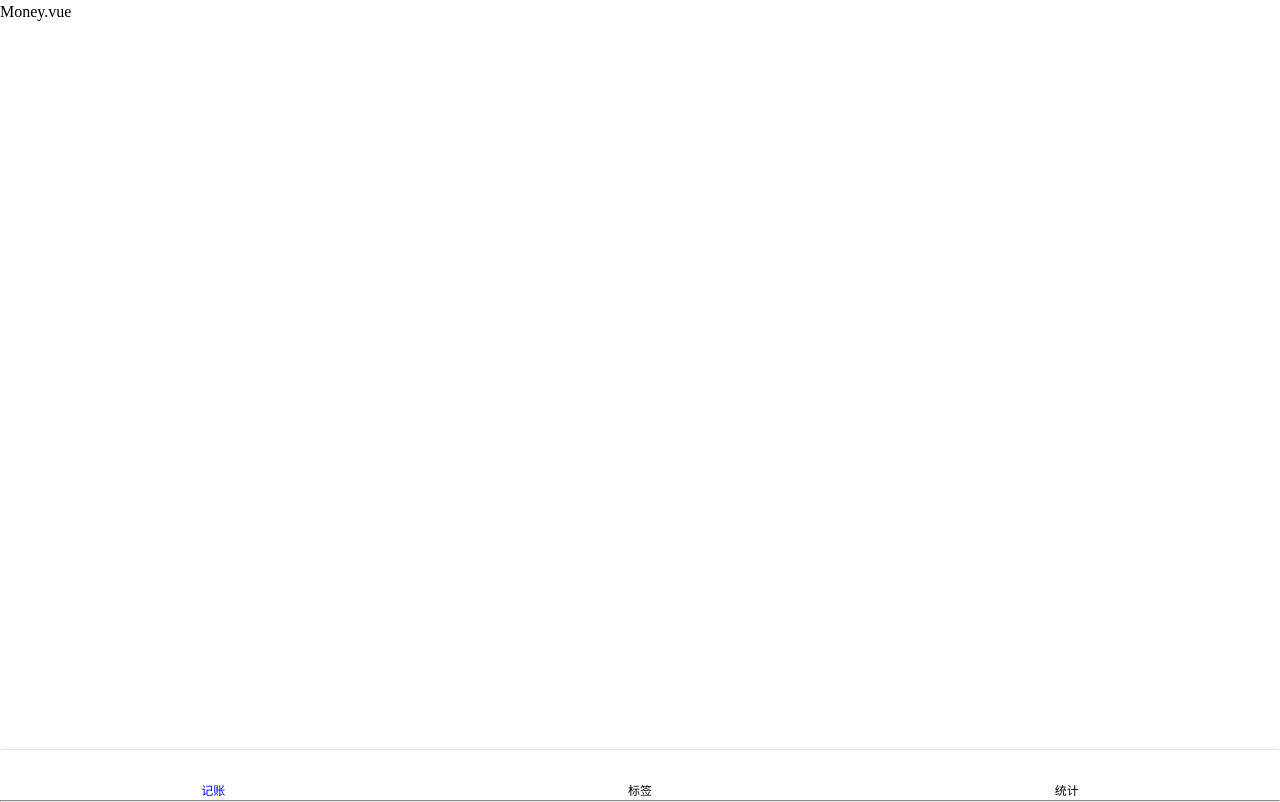
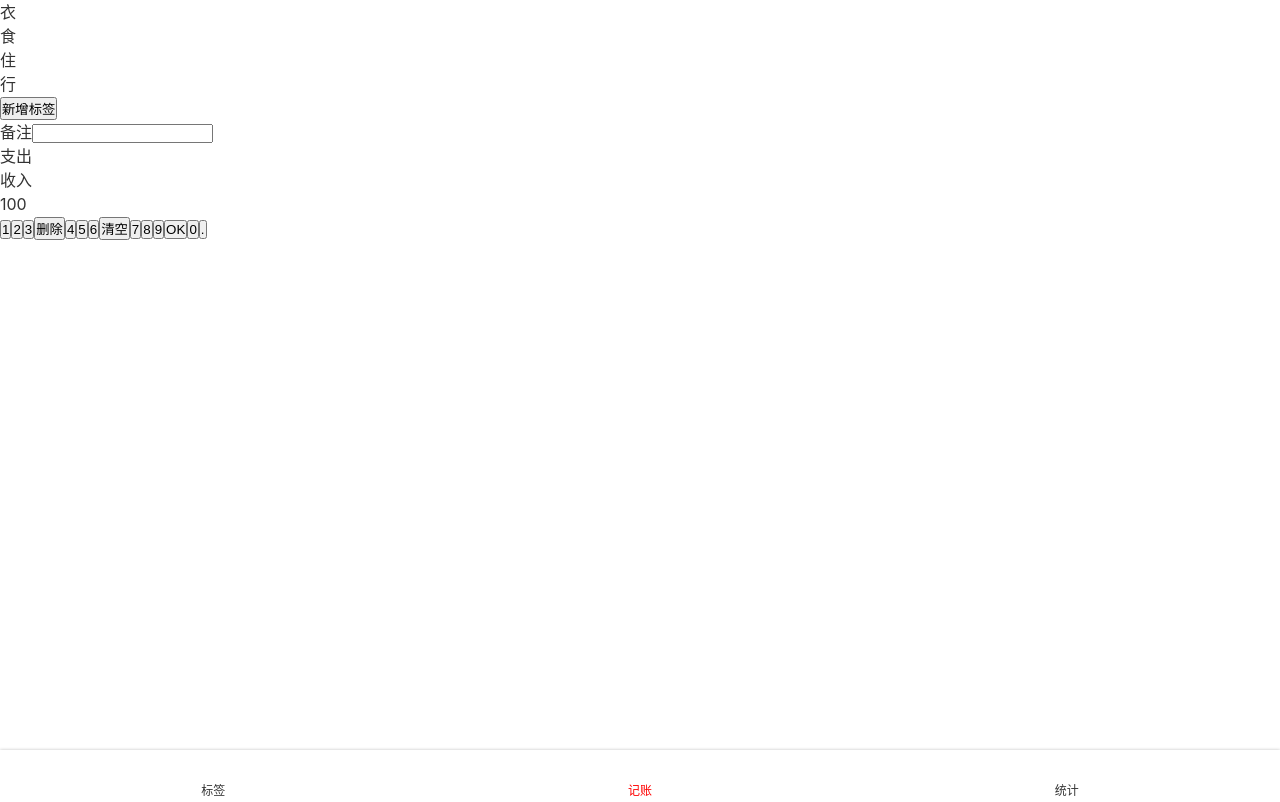
Before and after one commit to dongxiaoxing0/bills-vue, a Vue app: page /#/money in a window 1280 px wide. Built offline with nearby package versions, Linux system fonts and the light colour scheme.

Commit message:
添加Money页面的html，添加全局css reset和css全局变量

```diff
--- a/src/App.vue
+++ b/src/App.vue
@@ -1,44 +1,18 @@
 <template>
   <div id="app">
-
     <router-view></router-view>
-    <hr/>
-
   </div>
 </template>
 
 <style lang="scss">
-*{
-  margin: 0;
-  padding: 0;
-  box-sizing: border-box;
+@import "~@/assets/style/reset.scss";
+@import "~@/assets/style/helper.scss";
+
+body{
+  font-family:$font-hei;
+  line-height: 1.5;
+  -webkit-font-smoothing: antialiased;
+  -moz-osx-font-smoothing: grayscale;
+  color: #333;
 }
-body{
-  line-height: 1.5;
-}
-a{
-  text-decoration: none;
-  color: inherit;
-}
-
-// #app {
-//   font-family: Avenir, Helvetica, Arial, sans-serif;
-//   -webkit-font-smoothing: antialiased;
-//   -moz-osx-font-smoothing: grayscale;
-//   text-align: center;
-//   color: #2c3e50;
-// }
-
-// #nav {
-//   padding: 30px;
-
-//   a {
-//     font-weight: bold;
-//     color: #2c3e50;
-
-//     &.router-link-exact-active {
-//       color: #42b983;
-//     }
-//   }
-// }
 </style>
--- /dev/null
+++ b/src/assets/style/helper.scss
@@ -0,0 +1,4 @@
+$font-hei:-apple-system, "Noto Sans", "Helvetica Neue", Helvetica, "Nimbus Sans L", Arial, "Liberation Sans", "PingFang SC", "Hiragino Sans GB", "Noto Sans CJK SC", "Source Han Sans SC", "Source Han Sans CN", "Microsoft YaHei", "Wenquanyi Micro Hei", "WenQuanYi Zen Hei", "ST Heiti", SimHei, "WenQuanYi Zen Hei Sharp", sans-serif;
+$font-kai:Baskerville, Georgia, "Liberation Serif", "Kaiti SC", STKaiti, "AR PL UKai CN", "AR PL UKai HK", "AR PL UKai TW", "AR PL UKai TW MBE", "AR PL KaitiM GB", KaiTi, KaiTi_GB2312, DFKai-SB, "TW\-Kai", serif;
+$font-song: Georgia, "Nimbus Roman No9 L", "Songti SC", "Noto Serif CJK SC", "Source Han Serif SC", "Source Han Serif CN", STSong, "AR PL New Sung", "AR PL SungtiL GB", NSimSun, SimSun, "TW\-Sung", "WenQuanYi Bitmap Song", "AR PL UMing CN", "AR PL UMing HK", "AR PL UMing TW", "AR PL UMing TW MBE", PMingLiU, MingLiU, serif;
+$color-highlight:#f00;
--- /dev/null
+++ b/src/assets/style/reset.scss
@@ -0,0 +1,9 @@
+*{
+    margin: 0;
+    padding: 0;
+    box-sizing: border-box;
+  }
+  a{
+    text-decoration: none;
+    color: inherit;
+  }
--- a/src/components/Nav.vue
+++ b/src/components/Nav.vue
@@ -1,20 +1,16 @@
 <template>
     <nav>
+      <router-link to="/labels" class="item" active-class="selected">
+        <Icon name="label"></Icon>
+        <p>标签</p>
+      </router-link>
       <router-link to="/money" class="item" active-class="selected">
-      <Icon name="money"></Icon>
-      记账
+        <Icon name="money"></Icon>
+        <p>记账</p>
       </router-link>
-
-      <router-link to="/labels" class="item" active-class="selected">
-
-        <Icon name="label"></Icon>
-      标签
-      </router-link>
-
       <router-link to="/statistics" class="item" active-class="selected">
-
         <Icon name="statistics"></Icon>
-      统计
+        <p>统计</p>
       </router-link>
     </nav>
 </template>
@@ -27,6 +23,7 @@
 </script>
 
 <style lang="scss" scoped>
+@import "~@/assets/style/helper.scss";
 nav{
     display: flex;
     flex-direction: row;
@@ -44,7 +41,7 @@
             height: 32px;
         }
     > .item.selected{
-        color:blue;
+        color:$color-highlight;
     }
 }
 </style>
--- a/src/views/Labels.vue
+++ b/src/views/Labels.vue
@@ -12,6 +12,6 @@
     }
 </script>
 
-<style scoped>
+<style lang="scss" scoped>
 
 </style>
--- a/src/views/Money.vue
+++ b/src/views/Money.vue
@@ -1,7 +1,46 @@
 <template>
 <Layout>
+    <div class="tags">
+        <ul class="current">
+            <li>衣</li>
+            <li>食</li>
+            <li>住</li>
+            <li>行</li>
+        </ul>
+        <div class="new">
+            <button>新增标签</button>
+        </div>
+    </div>
     <div>
-        Money.vue
+        <label class="notes">
+            <span class="name">备注</span>
+            <input type="text">
+        </label>
+    </div>
+    <div>
+        <ul class="types">
+            <li class="selected">支出</li>
+            <li>收入</li>
+        </ul>
+    </div>
+    <div class="numberPad">
+        <div class="output">100</div>
+        <div class="buttons">
+            <button>1</button>
+            <button>2</button>
+            <button>3</button>
+            <button>删除</button>
+            <button>4</button>
+            <button>5</button>
+            <button>6</button>
+            <button>清空</button>
+            <button>7</button>
+            <button>8</button>
+            <button>9</button>
+            <button>OK</button>
+            <button>0</button>
+            <button>.</button>
+        </div>
     </div>
 </Layout>
 </template>
```
